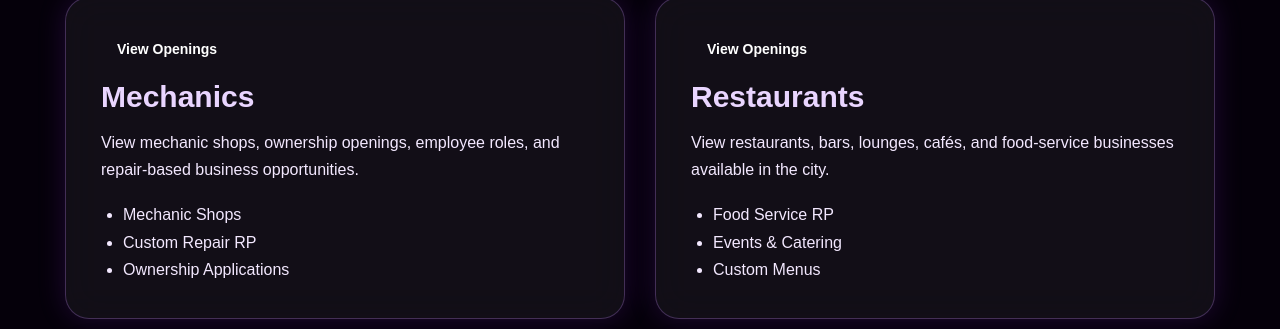
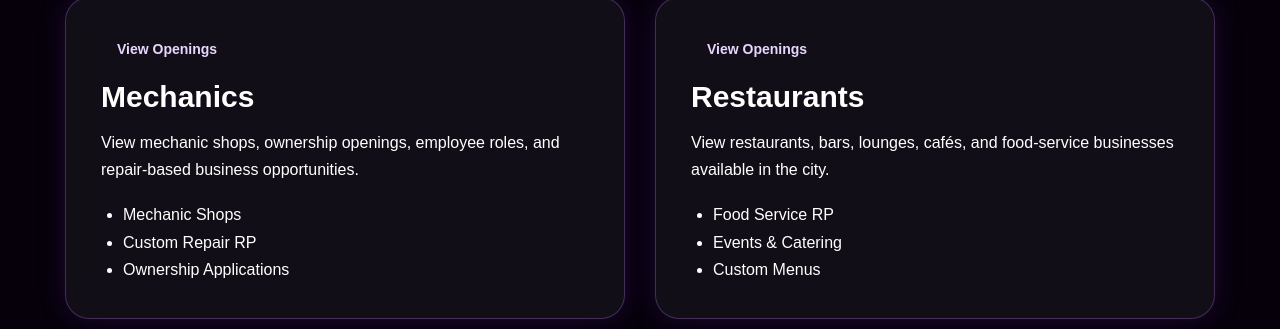
Before and after one commit to ToxicQueen25/Obsession-Rp, a plain HTML site: page businesses.html in a window 1280 px wide. Shown: the part 471-800 px from the top of the page. Drawn offline with Linux system fonts and the light colour scheme.

Commit message:
Update business-link styles in style.css
Refactor business-link styles for better specificity and add status color.

```diff
--- a/style.css
+++ b/style.css
@@ -369,15 +369,15 @@ footer {
 .business-link,
 .business-link:visited,
 .business-link:hover,
-.business-link:active {
-  display: block;
-  text-decoration: none;
+.business-link:active,
+.business-link h3,
+.business-link p,
+.business-link li,
+.business-link span {
   color: inherit;
-  cursor: pointer;
+  text-decoration: none !important;
 }
 
-.business-link:hover {
-  border-color: rgba(192,132,252,.75);
-  transform: translateY(-7px);
-  box-shadow: 0 0 38px rgba(192,132,252,.55);
+.business-link .status {
+  color: #e9d5ff;
 }
```
